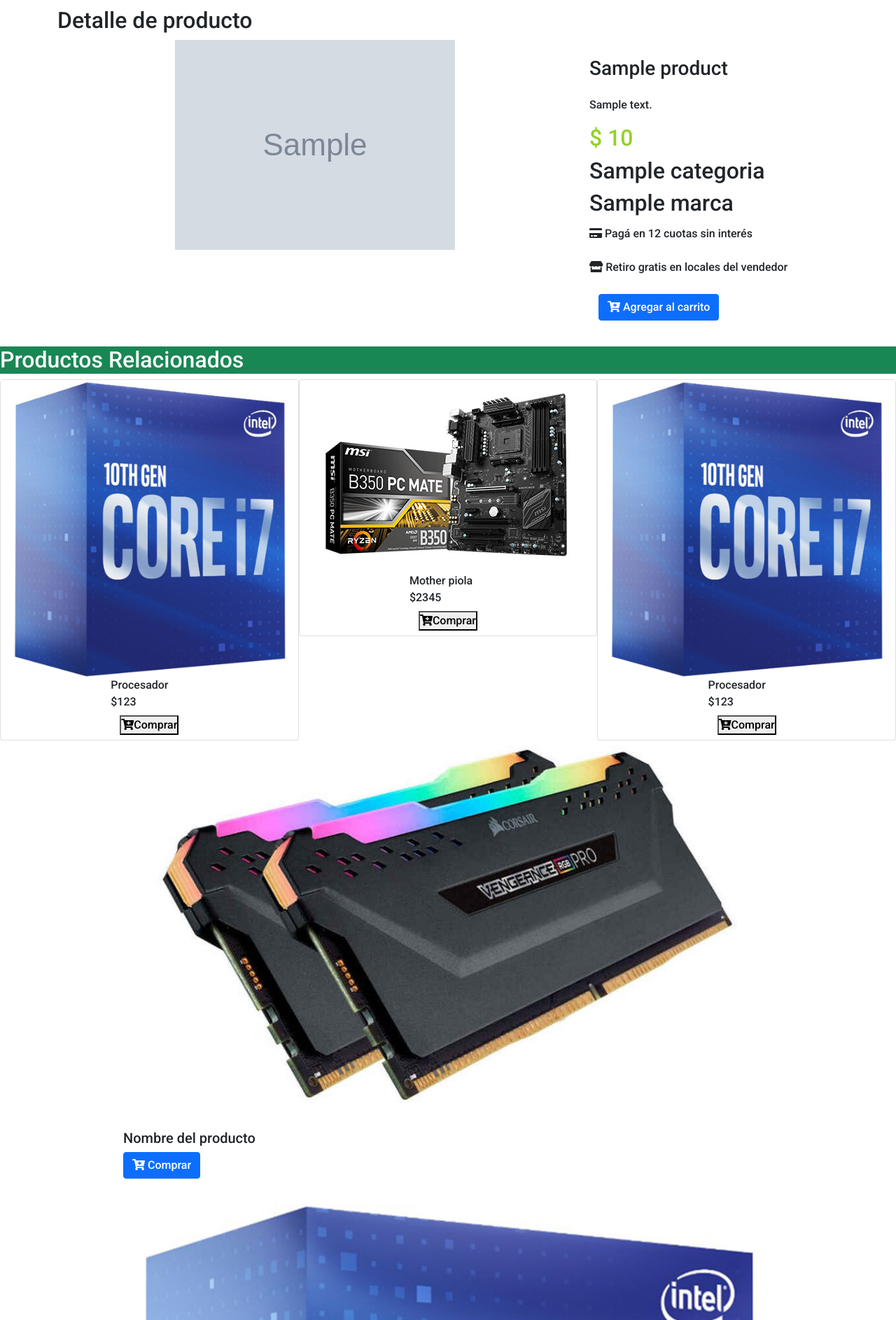
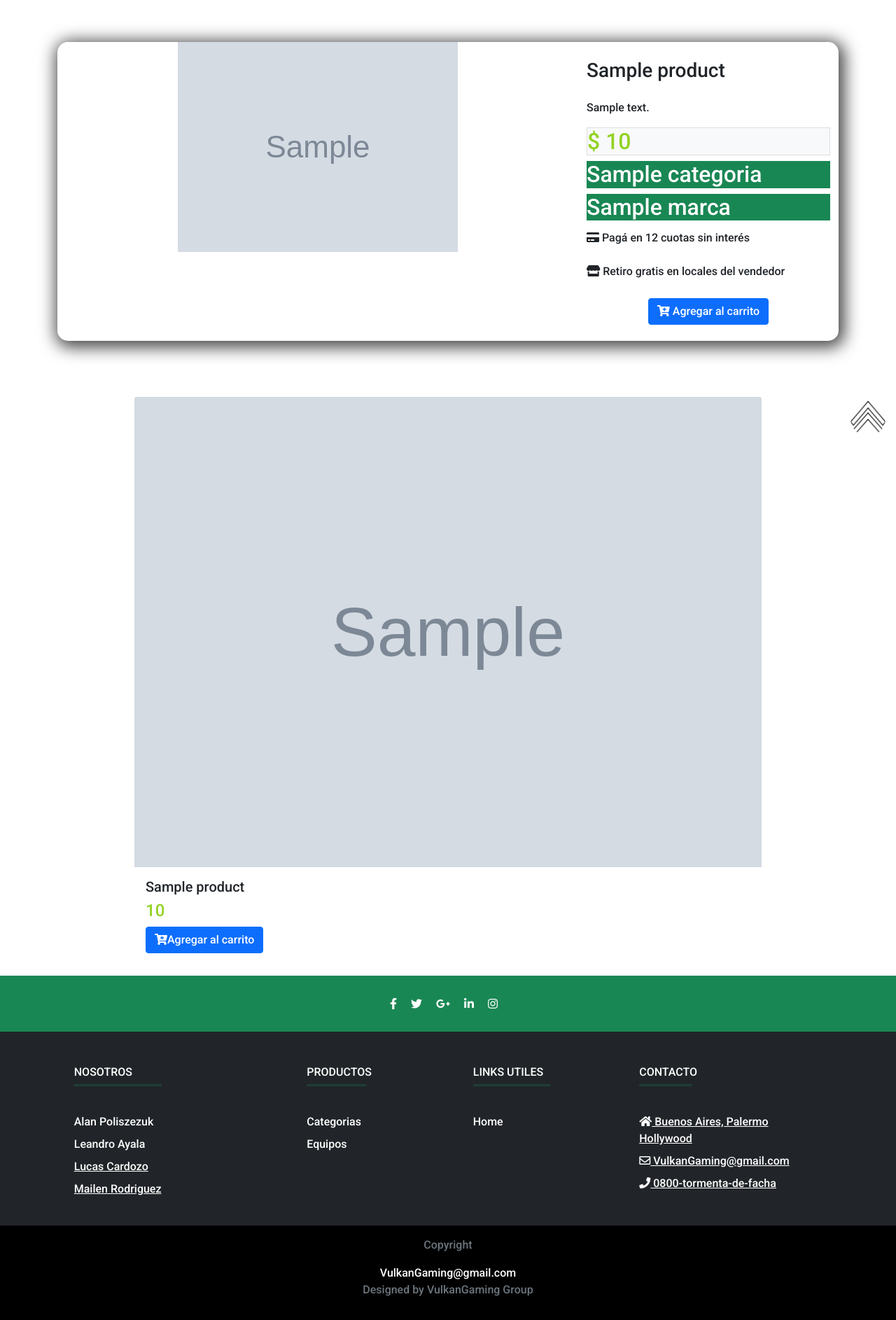
Before and after one commit to LucasCardozo98/grupo_5_VulkanGaming, a Node project: template vulkan/views/detail.ejs in a window 1280 px wide. Shown: the part 162-2048 px from the top of the page at 70% size. Run offline with Node 20 templates, Linux system fonts and the light colour scheme; the template is opened without the code that fills it: most values are stand-ins (such as "Sample title", 1, 10 or a date in 2020); grey boxes marked "Sample" are stand-in pictures; some libraries are stand-ins or nearby versions.

Commit message:
tarjetas dinamicas en detail

```diff
--- a/vulkan/views/detail.ejs
+++ b/vulkan/views/detail.ejs
@@ -4,12 +4,10 @@
     <div class="container text-start form">
         <section class="principal">
           <div class="row detalle">
-            <div class="col-12 titulo">
-              <h2>Detalle de producto </h2>
-            </div>
+
             <div class="contenido">
               <div class="contenido text-left ">
-                <div class="row p-0">
+                <div class="row pepeargento p-0">
                   <div class="col-12 col-lg-8">
                     <figure class="text-center bg-white">
                       <img class="img-fluid" src="/images/<%=product.image  %> ">
@@ -19,63 +17,54 @@
                     <h3 class="my-4">
                       <%= product.name  %>
                     </h3>
-                    <p>
+                    <p class="">
                       <%= product.description  %>
                     </p>
-                    <h2 style="color: rgb(146, 211, 35);">
+                    <h2 class="bg-light"  style="color: rgb(146, 211, 35); border: 1px solid rgb(224, 221, 221);">
                       $ <%= product.price  %>
                     </h2>
-                    <h2>
+                    <h2 class="bg-success text-white">
                       <%= product.categorias.name  %>
                     </h2>
-                    <h2>
+                    <h2 class="bg-success text-white">
                       <%= product.marcas.name %>
                     </h2>
                     <p><i class="fas fa-credit-card mr-3 my-2"></i> Pagá en 12 cuotas sin interés</p>
                     <p><i class="fas fa-store mr-3 my-2"></i> Retiro gratis en locales del vendedor</p>
-                    <div class="btn">
+                    <div class="btn text-center d-flex justify-content-center mb-3">
                       <button type="submit" class="botones btn btn-primary" idProducto="<%=product.id%>"><i class="fas fa-cart-plus"></i> Agregar al
                         carrito</button>
                   </div>
                 </div>
               </div>
             </div>
-
+            </div>
           </div>
         </section>
       </div>
       <section>
-        <div>
-          <h2 class="bg-success text-white">Productos Relacionados</h2>
-          <div class="slider owl-carousel">
-            <div class="card">
-              <div class="img">
-              <img src="/images/procesador3.jpg" alt="">
-              </div>
-              <div class="content">
-                <div class="title">Procesador</div>
-                <div class="price">$123</div>
-              <div class="btn">
-                  <button><i class="fas fa-cart-plus"></i>Comprar</button>
-              </div>
-              </div>
-            </div>
-              <div class="card">
-                <div class="img">
-                <img src="/images/mother4.jpg" alt=""></div>
-                  <div class="content">
-                    <div class="title">Mother piola</div>
-                    <div class="price">$2345</div>
-                      <div class="btn">
-                        <button><i class="fas fa-cart-plus"></i>Comprar</button>
-                      </div>
-                  </div>
-                </div>
-              </div>
-            </div>
-          </div>
-        </div>
-      </section>
+        <% products.forEach((element,index) => { %>
+          <% if (index < 5) { %>
+
+
+              <div class="card-mobile mb-3" style="width: 70%;">
+           <img src="/images/<%=element.image%>" class="card-img-top" alt="...">
+           <div class="card-body">
+             <h5 class="card-title">
+               <%=element.name%>
+             </h5>
+             <h4 style="color: rgb(146, 211, 35);">
+               <%=element.price%>
+             </h4>
+             <button type="submit" idProducto="<%=element.id%>" style="z-index: 200;" id="boton-<%=element.id%>"
+               class=" btn btn-primary botones"><i class="fas fa-cart-plus"></i>Agregar al carrito</button>
+
+
+           </div>
+         </div>
+         <% } %>
+         <% }) %>
+
           <script>
             $(".slider").owlCarousel({
               loop: true,
@@ -84,28 +73,7 @@
               autoplayHoverPause: true,
             });
           </script>
-          <div class="card-mobile mb-3" style="width: 75%;">
-            <img src="../images/ram3.jpg" class="card-img-top" alt="...">
-            <div class="card-body">
-              <h5 class="card-title">Nombre del producto</h5>
-              <a href="#" class="btn btn-primary"><i class="fas fa-cart-plus"></i> Comprar</a>
-            </div>
-          </div>
-          <div class="card-mobile mb-3" style="width: 75%;">
-            <img src="../images/procesador3.jpg" class="card-img-top" alt="...">
-            <div class="card-body">
-              <h5 class="card-title">Card title</h5>
-              <a href="#" class="btn btn-primary"><i class="fas fa-cart-plus"></i> Comprar</a>
-            </div>
-          </div>
-          <div class="card-mobile mb-3" style="width: 75%;">
-            <img src="../images/procesador6.jpg" class="card-img-top" alt="...">
-            <div class="card-body">
-              <h5 class="card-title">Card title</h5>
-              <a href="#" class="btn btn-primary"><i class="fas fa-cart-plus"></i> Comprar</a>
-            </div>
-          </div>
-        </div>
+
       </section>
       <a href="#arriba"><input type="button" class="up"></a>
 <%- include("partials/footer")%>
```
Also changed, not shown: vulkan/public/stylesheets/header.css (line endings or trailing spaces).
